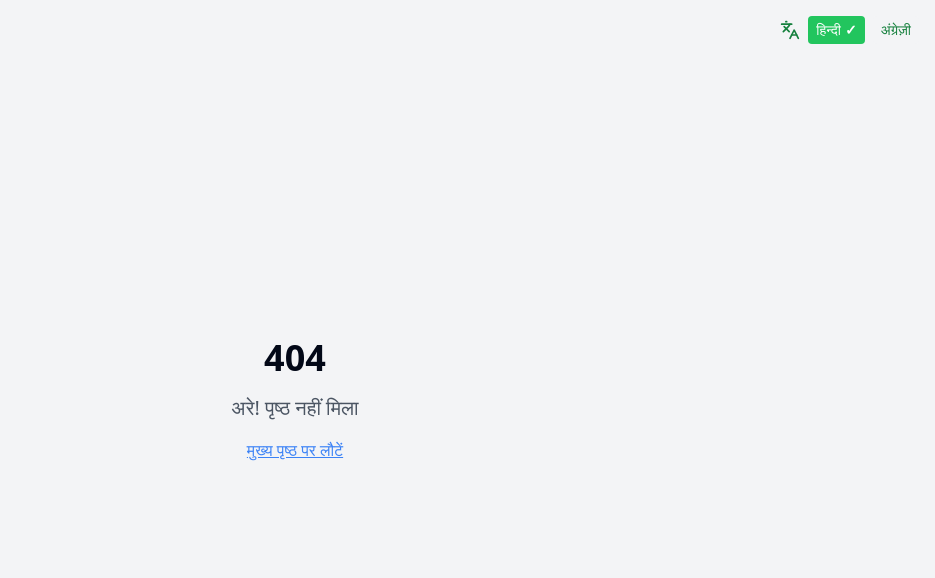
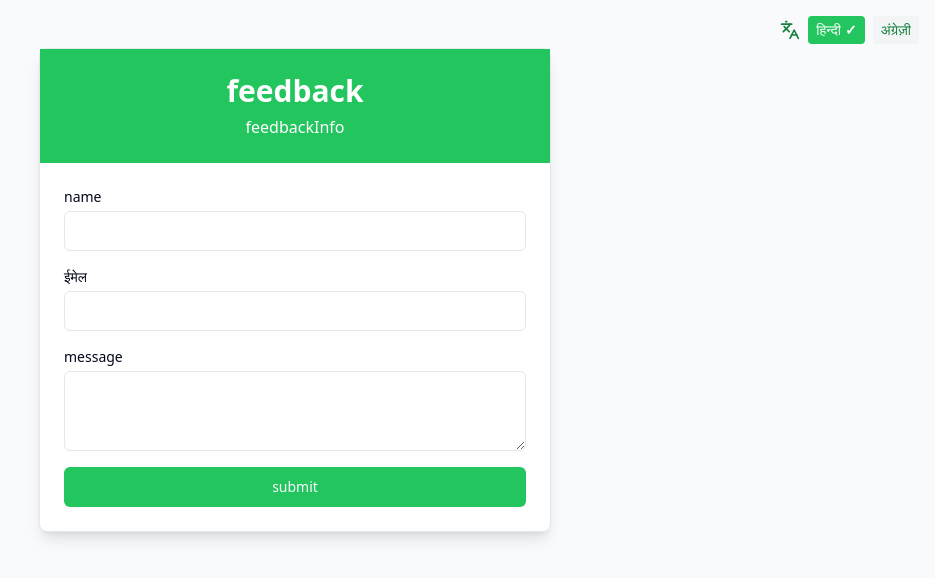
Before and after one commit to avika-15/Krishi_Mitra, a React (Vite) app: page /feedback in a window 1280 px wide. Before the commit this address had no page. Shown: the top 578 px of the page, without its empty margins (345-1280 px from the left). Built offline with nearby package versions, Linux system fonts and the light colour scheme.

Commit message:
Add feedback form and contact page
Implement feedback form and contact us page.

```diff
--- a/src/App.tsx
+++ b/src/App.tsx
@@ -1,4 +1,3 @@
-
 import { Toaster } from "@/components/ui/toaster";
 import { Toaster as Sonner } from "@/components/ui/sonner";
 import { TooltipProvider } from "@/components/ui/tooltip";
@@ -12,6 +11,9 @@ import Calendar from "./pages/Calendar";
 import Policies from "./pages/Policies";
 import News from "./pages/News";
 import NotFound from "./pages/NotFound";
+import Feedback from "./pages/Feedback";
+import AboutUs from "./pages/AboutUs";
+import ContactUs from "./pages/ContactUs";
 
 const queryClient = new QueryClient();
 
@@ -29,6 +31,9 @@ const App = () => (
           <Route path="/calendar" element={<Calendar />} />
           <Route path="/policies" element={<Policies />} />
           <Route path="/news" element={<News />} />
+          <Route path="/feedback" element={<Feedback />} />
+          <Route path="/about-us" element={<AboutUs />} />
+          <Route path="/contact-us" element={<ContactUs />} />
           <Route path="*" element={<NotFound />} />
         </Routes>
       </BrowserRouter>
--- /dev/null
+++ b/src/pages/AboutUs.tsx
@@ -0,0 +1,30 @@
+
+import React from "react";
+import { Card, CardContent, CardHeader } from "@/components/ui/card";
+import LanguageToggle from "@/components/LanguageToggle";
+import { t } from "@/lib/langHelper";
+
+const AboutUs = () => (
+  <div className="min-h-screen bg-gray-50 py-12 px-4 relative">
+    <div className="absolute top-4 right-4 z-10">
+      <LanguageToggle />
+    </div>
+    <div className="container mx-auto max-w-2xl">
+      <Card className="shadow-lg">
+        <CardHeader className="bg-green-500 text-white text-center py-6">
+          <h1 className="text-3xl font-bold">{t("aboutUs") || "About Us"}</h1>
+        </CardHeader>
+        <CardContent className="p-6 space-y-4 text-gray-700">
+          <p>
+            {t("aboutUsText1") || "SeedHope Connect is dedicated to empowering farmers and their communities through accessible information, support, and programs. Our mission is to help you succeed!"}
+          </p>
+          <p>
+            {t("aboutUsText2") || "We strive to bridge the gap between technology and rural needs, ensuring every user can benefit from our services in their preferred language."}
+          </p>
+        </CardContent>
+      </Card>
+    </div>
+  </div>
+);
+
+export default AboutUs;
--- /dev/null
+++ b/src/pages/ContactUs.tsx
@@ -0,0 +1,34 @@
+
+import React from "react";
+import { Card, CardContent, CardHeader } from "@/components/ui/card";
+import LanguageToggle from "@/components/LanguageToggle";
+import { t } from "@/lib/langHelper";
+
+const ContactUs = () => (
+  <div className="min-h-screen bg-gray-50 py-12 px-4 relative">
+    <div className="absolute top-4 right-4 z-10">
+      <LanguageToggle />
+    </div>
+    <div className="container mx-auto max-w-2xl">
+      <Card className="shadow-lg">
+        <CardHeader className="bg-green-500 text-white text-center py-6">
+          <h1 className="text-3xl font-bold">{t("contactUs") || "Contact Us"}</h1>
+        </CardHeader>
+        <CardContent className="p-6 space-y-2 text-gray-700">
+          <p>
+            {t("contactUsText") ||
+              "For any inquiries, support, or suggestions, contact us at:"}
+          </p>
+          <p>
+            <span className="font-bold">{t("email") || "Email"}:</span> info@seedhopeconnect.com
+          </p>
+          <p>
+            <span className="font-bold">{t("phone") || "Phone"}:</span> +91-12345-67890
+          </p>
+        </CardContent>
+      </Card>
+    </div>
+  </div>
+);
+
+export default ContactUs;
--- /dev/null
+++ b/src/pages/Feedback.tsx
@@ -0,0 +1,62 @@
+
+import React, { useState } from "react";
+import { Card, CardContent, CardHeader } from "@/components/ui/card";
+import { Button } from "@/components/ui/button";
+import { Input } from "@/components/ui/input";
+import { Textarea } from "@/components/ui/textarea";
+import { useToast } from "@/hooks/use-toast";
+import LanguageToggle from "@/components/LanguageToggle";
+import { t } from "@/lib/langHelper";
+
+const Feedback = () => {
+  const { toast } = useToast();
+  const [form, setForm] = useState({ name: "", email: "", message: "" });
+
+  const handleChange = (e: React.ChangeEvent<HTMLInputElement | HTMLTextAreaElement>) => {
+    setForm({ ...form, [e.target.name]: e.target.value });
+  };
+
+  const handleSubmit = (e: React.FormEvent) => {
+    e.preventDefault();
+    toast({
+      title: t("thankYouFeedback") || "Thank you for your feedback!",
+      description: t("feedbackReceived") || "Your feedback has been submitted."
+    });
+    setForm({ name: "", email: "", message: "" });
+  };
+
+  return (
+    <div className="min-h-screen bg-gray-50 py-12 px-4 relative">
+      <div className="absolute top-4 right-4 z-10">
+        <LanguageToggle />
+      </div>
+      <div className="container mx-auto max-w-xl">
+        <Card className="shadow-lg">
+          <CardHeader className="bg-green-500 text-white text-center py-6">
+            <h1 className="text-3xl font-bold">{t("feedback") || "Feedback"}</h1>
+            <p className="mt-2">{t("feedbackInfo") || "We value your thoughts. Please let us know how we're doing!"}</p>
+          </CardHeader>
+          <CardContent className="p-6">
+            <form className="space-y-4" onSubmit={handleSubmit}>
+              <div>
+                <label className="block text-sm mb-1" htmlFor="name">{t("name") || "Name"}</label>
+                <Input id="name" name="name" value={form.name} onChange={handleChange} required />
+              </div>
+              <div>
+                <label className="block text-sm mb-1" htmlFor="email">{t("email") || "Email"}</label>
+                <Input id="email" name="email" type="email" value={form.email} onChange={handleChange} required />
+              </div>
+              <div>
+                <label className="block text-sm mb-1" htmlFor="message">{t("message") || "Message"}</label>
+                <Textarea id="message" name="message" value={form.message} onChange={handleChange} required />
+              </div>
+              <Button type="submit" className="w-full bg-green-500 hover:bg-green-600">{t("submit") || "Submit"}</Button>
+            </form>
+          </CardContent>
+        </Card>
+      </div>
+    </div>
+  );
+};
+
+export default Feedback;
```
